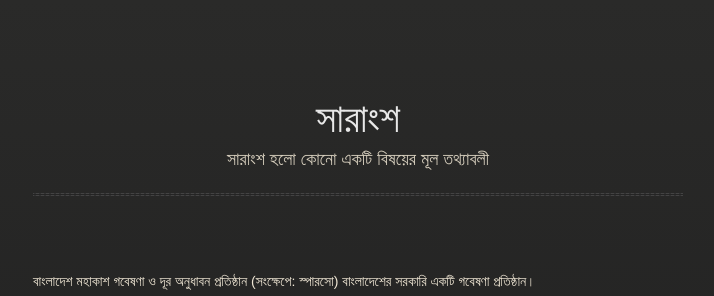
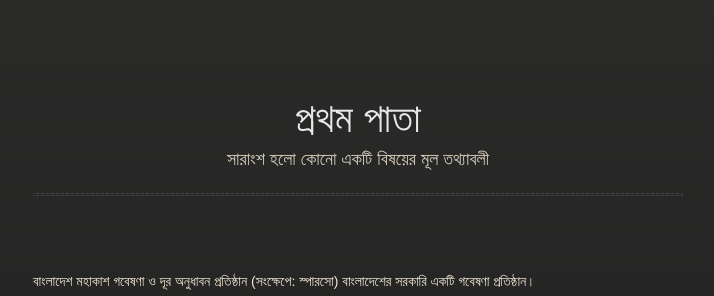
Before and after one commit to tahmid02016/dustbin, a Jekyll site: the page built from index.md, in a window 1280 px wide. Shown: the top 296 px of the page, without its empty margins (282-996 px from the left). Built offline with Jekyll 4.4.1, drawn with Linux system fonts in a browser that asks for light colours.

Commit message:
Update default.html

```diff
--- a/_layouts/default.html
+++ b/_layouts/default.html
@@ -22,8 +22,8 @@
 
       <section>
         <div id="title">
-          <h1>{{ site.page_title | default: site.title }}</h1>
-          <p>{{ site.page_tagline | default: site.description }}</p>
+          <h1>{{ page.title | default: site.title }}</h1>
+          <p>{{ page.tagline | default: site.description }}</p>
           <hr>
         </div>
 
```
